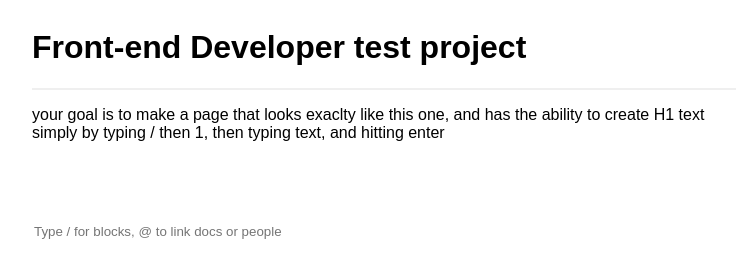
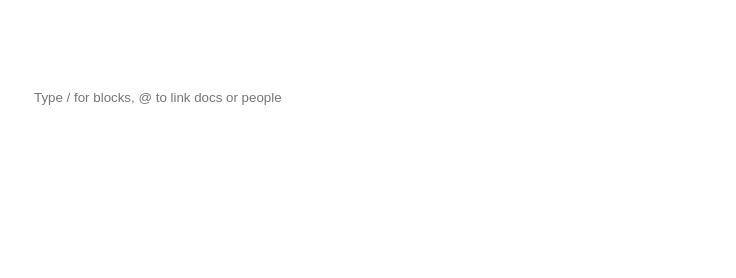
Before and after one commit to DavidVeVe/helpjuice-heading-input, a website with bundled scripts: page index.html in a window 1280 px wide. Shown: the whole page, without its empty margins (264-1000 px from the left). Built offline with nearby package versions, Linux system fonts and the light colour scheme.

Commit message:
Removed unnecessary text

```diff
--- a/index.html
+++ b/index.html
@@ -9,11 +9,6 @@
 </head>
 <body>
     <main>
-        <h1>Front-end Developer test project</h1>
-        <hr />
-        <p> your goal is to make a page that looks exaclty like this one, and has the ability to create H1 text
-              simply by typing / then 1, then typing text, and hitting enter
-        </p>
         <div class="content"></div>
     </main>
 
```
